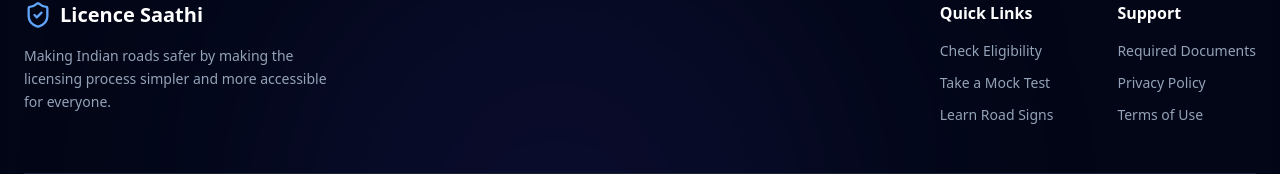
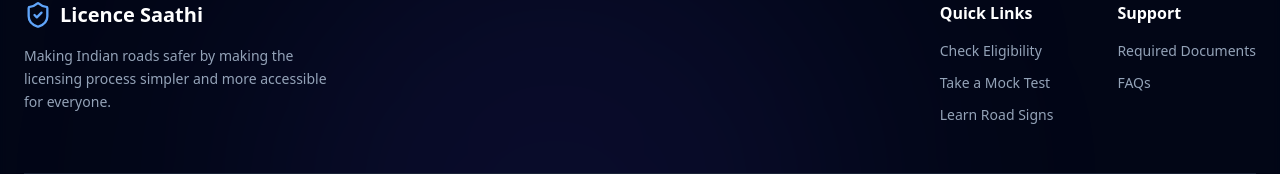
Before and after one commit to xAvirajx/Licence-Saathi, a React (Vite) app: page / in a window 1280 px wide. Shown: the part 1622-1796 px from the top of the page. Built offline with nearby package versions, Linux system fonts and the light colour scheme.

Commit message:
Linked FAQ buttons in navbar and footer to open ChatHelper

```diff
--- a/src/components/ChatHelper.jsx
+++ b/src/components/ChatHelper.jsx
@@ -39,6 +39,13 @@
     }
   }, [isOpen, lang, messages.length]);
 
+  // Listen for external open commands (like the navbar/footer FAQ links)
+  useEffect(() => {
+    const handleOpenChat = () => setIsOpen(true);
+    window.addEventListener('open-chat-helper', handleOpenChat);
+    return () => window.removeEventListener('open-chat-helper', handleOpenChat);
+  }, []);
+
   const handleSend = (userText) => {
     if (!userText.trim()) return;
 
@@ -60,10 +67,8 @@
       } else {
         // Search FAQs
         for (const item of faqs) {
-          // Allow flexible key names since I fixed the array above, but handle safely
           const keywords = item.keywords || Object.keys(item)[0].split(',');
           if (keywords.some(kw => query.includes(kw.trim()))) {
-            // Check if it has an 'a' property, otherwise it might be the key itself (handling my slight typo in the data file safely)
             foundAnswer = item.a ? item.a[lang] : Object.values(item)[0][lang];
             break;
           }
--- a/src/pages/Home.jsx
+++ b/src/pages/Home.jsx
@@ -20,9 +20,12 @@
     localStorage.setItem('licenceJourneyStage', activeStage.toString());
   }, [activeStage]);
 
-  const handleComingSoon = (e) => {
+  // NEW: Function to open the Chat Helper
+  const openFaqChat = (e) => {
     e.preventDefault();
-    alert("This page is being finalized for the hackathon!");
+    setMobileMenuOpen(false);
+    // Dispatch a custom event that the ChatHelper component will listen for
+    window.dispatchEvent(new CustomEvent('open-chat-helper'));
   };
 
   const journeyOptions = [
@@ -49,7 +52,7 @@
       <div className="absolute top-[20%] right-[-5%] w-[400px] h-[400px] bg-emerald-500/15 rounded-full blur-[100px] pointer-events-none"></div>
       <div className="absolute bottom-[-10%] left-[20%] w-[600px] h-[600px] bg-indigo-600/20 rounded-full blur-[120px] pointer-events-none"></div>
 
-      {/* FIXED NAVIGATION: High z-index and solid background for mobile menu */}
+      {/* FIXED NAVIGATION */}
       <nav className="relative z-50 w-full py-6">
         <div className="max-w-7xl mx-auto px-6 flex justify-between items-center relative z-50 bg-slate-950/0">
           <Link to="/" className="flex items-center gap-3">
@@ -63,7 +66,7 @@
           <div className="hidden md:flex items-center gap-8 text-sm font-medium text-slate-300">
             <Link to="/mock-test" className="hover:text-white transition-colors">Mock Tests</Link>
             <Link to="/learn" className="hover:text-white transition-colors">Road Signs</Link>
-            <a href="#faqs" onClick={handleComingSoon} className="hover:text-white transition-colors">FAQs</a>
+            <a href="#faqs" onClick={openFaqChat} className="hover:text-white transition-colors cursor-pointer">FAQs</a>
           </div>
 
           {/* Mobile Menu Toggle */}
@@ -72,12 +75,12 @@
           </button>
         </div>
 
-        {/* Mobile Dropdown (Fixed Overlap) */}
+        {/* Mobile Dropdown */}
         {mobileMenuOpen && (
           <div className="md:hidden absolute top-full left-0 w-full bg-slate-950 border-b border-slate-800 flex flex-col p-6 gap-6 shadow-2xl z-50">
             <Link to="/mock-test" onClick={() => setMobileMenuOpen(false)} className="font-medium text-slate-300 text-lg">Mock Tests</Link>
             <Link to="/learn" onClick={() => setMobileMenuOpen(false)} className="font-medium text-slate-300 text-lg">Road Signs</Link>
-            <a href="#faqs" onClick={(e) => { setMobileMenuOpen(false); handleComingSoon(e); }} className="font-medium text-slate-300 text-lg">FAQs</a>
+            <a href="#faqs" onClick={openFaqChat} className="font-medium text-slate-300 text-lg cursor-pointer">FAQs</a>
           </div>
         )}
       </nav>
@@ -192,13 +195,14 @@
               <p className="text-slate-400 text-sm leading-relaxed font-light">Interactive flashcards with visual aids and audio reading to help you learn road safety concepts fast.</p>
             </Link>
 
-            <div className="group block bg-slate-900/50 backdrop-blur-sm p-8 rounded-3xl border border-slate-800/80 hover:border-slate-700 transition-all duration-300">
+            {/* Changed from div to button to trigger ChatHelper */}
+            <button onClick={openFaqChat} className="text-left group block bg-slate-900/50 backdrop-blur-sm p-8 rounded-3xl border border-slate-800/80 hover:border-slate-700 transition-all duration-300">
               <div className="w-12 h-12 bg-slate-800 rounded-xl border border-slate-700 flex items-center justify-center mb-6 group-hover:scale-110 transition-transform">
                 <MessageSquare className="text-blue-400" size={24} />
               </div>
               <h3 className="text-xl font-bold text-white mb-3">AI Saathi Assistant</h3>
               <p className="text-slate-400 text-sm leading-relaxed font-light">Ask any procedural question in plain language. Our smart assistant speaks both English and Hindi seamlessly.</p>
-            </div>
+            </button>
 
           </div>
         </div>
@@ -230,8 +234,8 @@
               <h4 className="font-semibold text-white mb-4">Support</h4>
               <ul className="space-y-3 text-sm text-slate-400">
                 <li><Link to="/documents" className="hover:text-blue-400 transition-colors">Required Documents</Link></li>
-                <li><a href="#" onClick={handleComingSoon} className="hover:text-blue-400 transition-colors">Privacy Policy</a></li>
-                <li><a href="#" onClick={handleComingSoon} className="hover:text-blue-400 transition-colors">Terms of Use</a></li>
+                {/* Fixed the footer FAQ link too */}
+                <li><a href="#faqs" onClick={openFaqChat} className="hover:text-blue-400 transition-colors cursor-pointer">FAQs</a></li>
               </ul>
             </div>
           </div>
```
